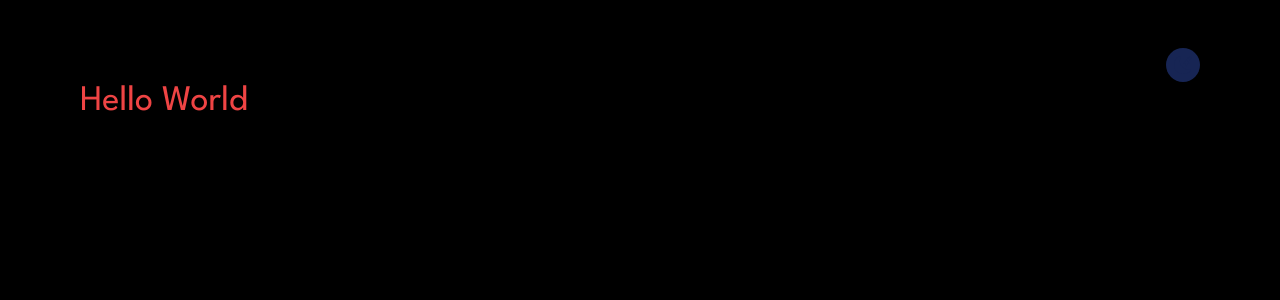
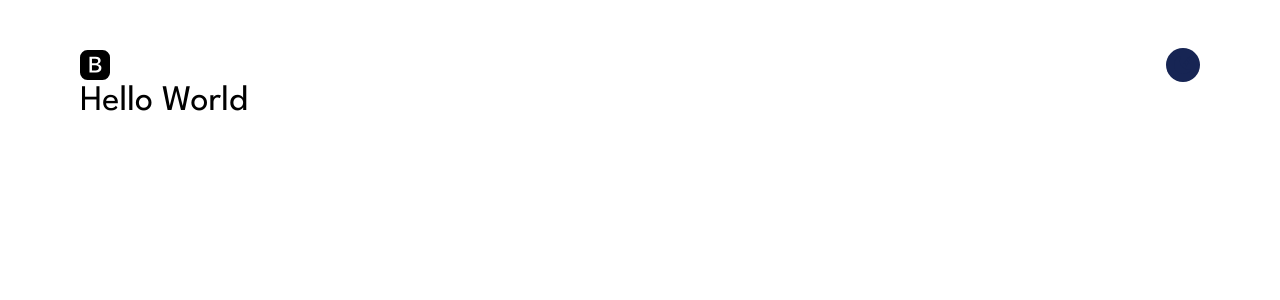
Before and after one commit to Dev-BhoneAK/portfolio-next-tailwind, a Next.js app: page / in a window 1280 px wide. Shown: the top 300 px of the page. Built offline with nearby package versions, Linux system fonts and the light colour scheme.

Commit message:
fix: final theme switch

```diff
--- a/app/page.js
+++ b/app/page.js
@@ -1,15 +1,17 @@
 "use client";
 import Image from "next/image";
+import { useState } from "react";
 import Header from "./components/Header";
 import TransitionBackground from "./components/TransitionBackground";
 
 export default function Home() {
+  const [loading, setLoading] = useState(false);
   return (
     <>
-      <TransitionBackground />
-      <Header />
+      {loading && <TransitionBackground />}
+      <Header setLoading={setLoading} />
       <div className="z-20 relative">
-        <h1 className="text-4xl text-red-500 z-30">Hello World</h1>
+        <h1 className="text-4xl">Hello World</h1>
       </div>
       <footer></footer>
     </>
```
